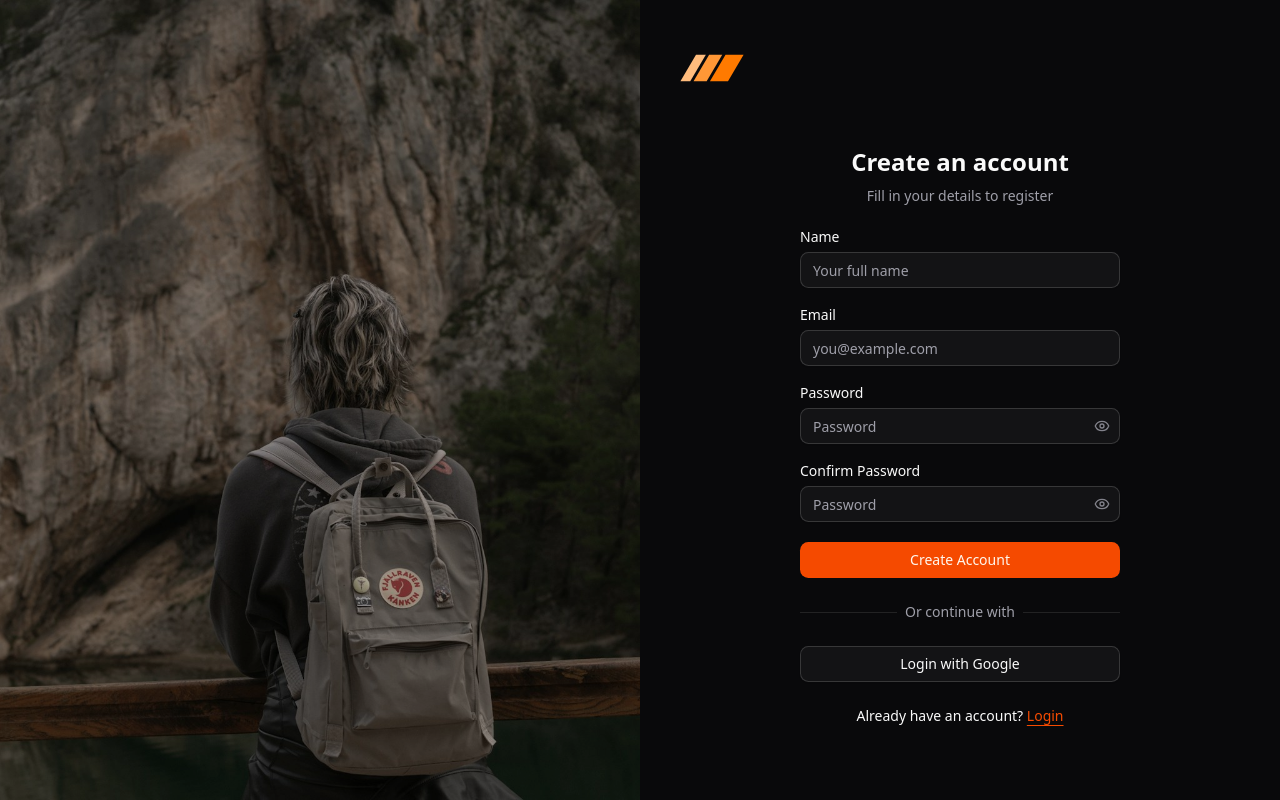
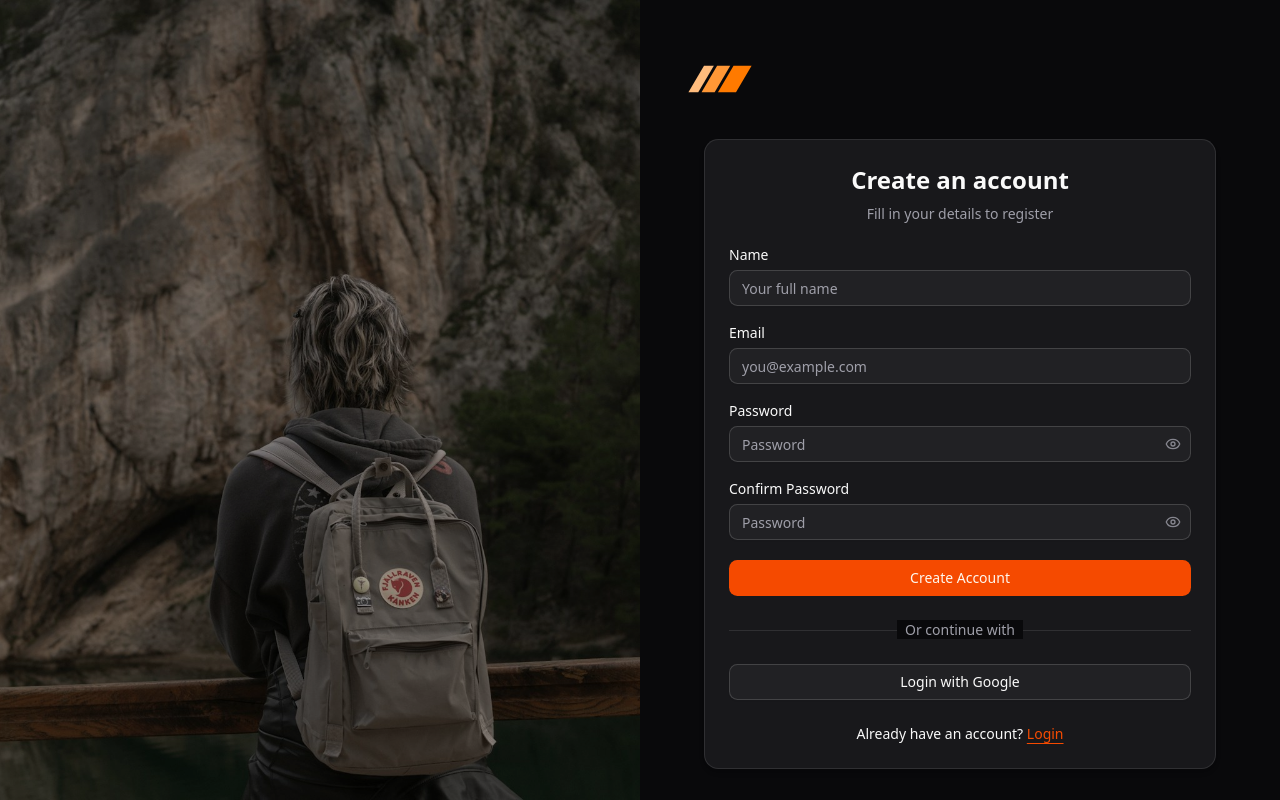
Before and after one commit to istiak19/CholoGhuri.com-frontend, a React (Vite) app: page /register in a window 1280 px wide. Built offline with nearby package versions, Linux system fonts and the light colour scheme.

Commit message:
register page updated

```diff
--- a/src/pages/Register.tsx
+++ b/src/pages/Register.tsx
@@ -1,26 +1,37 @@
+import { Link } from "react-router";
 import Logo from "@/assets/icons/Logo";
-import { Link } from "react-router";
+import RegisterForm from "@/components/modules/RegisterForm";
 import TravelRegister from "@/assets/images/travel-register.jpg";
-import RegisterForm from "@/components/modules/RegisterForm";
 
 const Register = () => {
     return (
-        <div className="grid min-h-svh lg:grid-cols-2">
-            <div className="relative hidden bg-muted lg:block">
+        <div className="grid min-h-screen lg:grid-cols-2">
+            {/* Left Image Section */}
+            <div className="relative hidden lg:block">
                 <img
                     src={TravelRegister}
-                    alt="Image"
-                    className="absolute inset-0 h-full w-full object-cover dark:brightness-[0.8]"
+                    alt="Scenic travel background"
+                    className="absolute inset-0 h-full w-full object-cover brightness-95 dark:brightness-75"
                 />
             </div>
-            <div className="flex flex-col gap-4 p-6 md:p-10">
-                <div className="flex justify-center gap-2 md:justify-start">
-                    <Link to="/" className="flex items-center gap-2 font-medium">
+
+            {/* Right Form Section */}
+            <div className="flex flex-col justify-center px-6 pt-5 md:px-12 bg-background">
+                {/* Logo */}
+                <div className="mb-8 flex justify-center md:justify-start">
+                    <Link
+                        to="/"
+                        className="flex items-center gap-2 text-lg font-semibold hover:opacity-90 transition-opacity"
+                        aria-label="Go to homepage"
+                    >
                         <Logo />
+                        <span className="sr-only">Go to homepage</span>
                     </Link>
                 </div>
-                <div className="flex flex-1 items-center justify-center">
-                    <div className="w-full max-w-xs">
+
+                {/* Form Card */}
+                <div className="mx-auto w-full max-w-lg space-y-8">
+                    <div className="rounded-xl border border-border bg-card p-6 shadow-md">
                         <RegisterForm />
                     </div>
                 </div>
```
